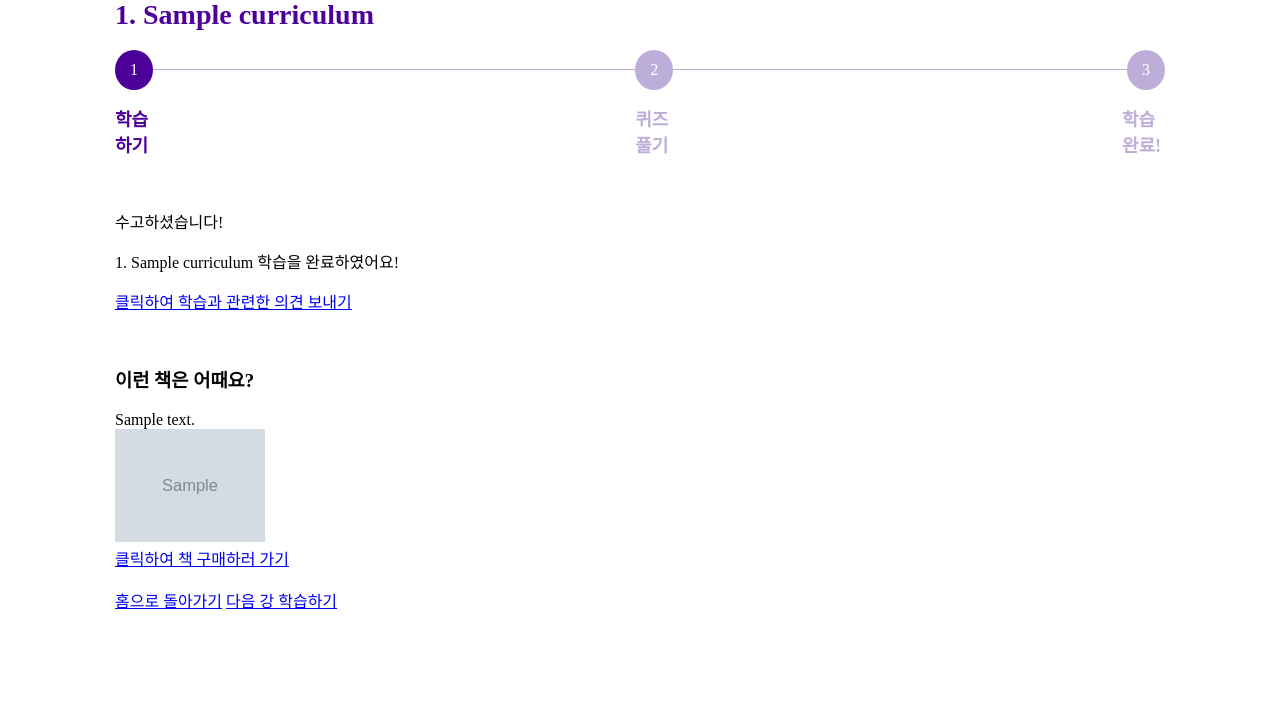
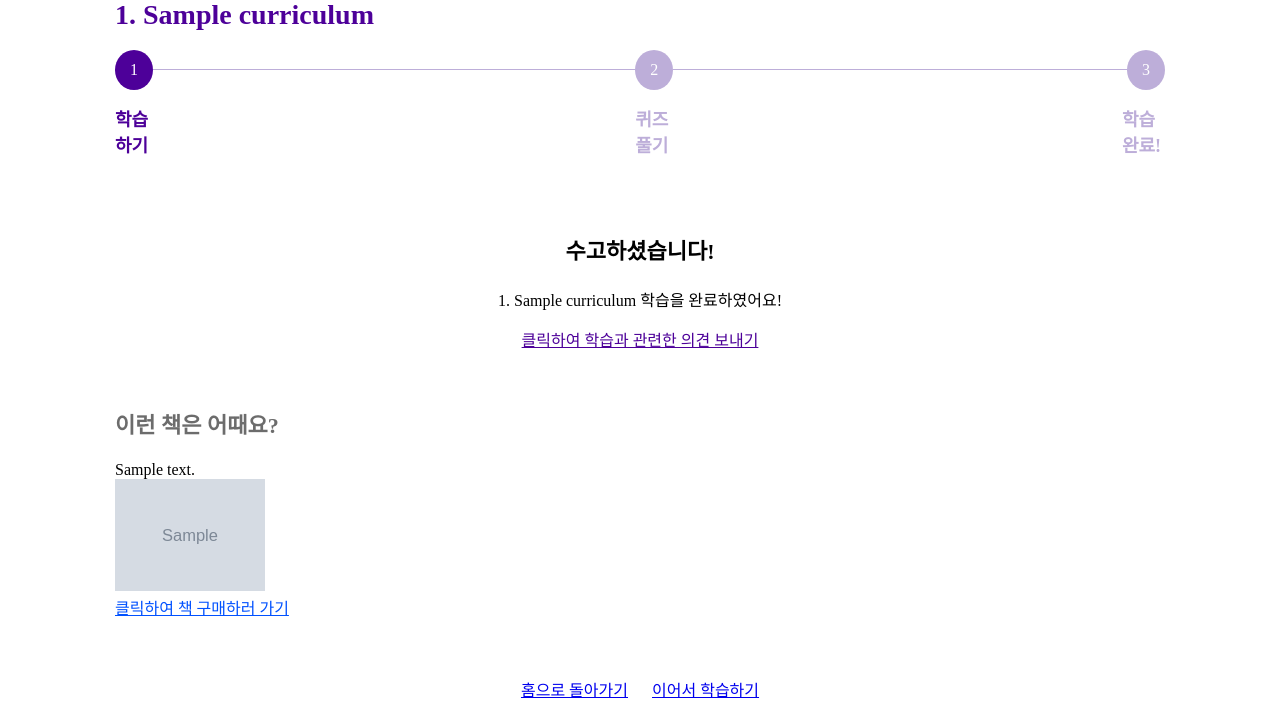
Before and after one commit to 2025-HERETHON/2025-herethon-5, a Django app: template templates/learn/learn_complete.html in a window 1280 px wide. Shown: the part 147-856 px from the top of the page. Before the commit the page ends 756 px from the top, so only its background shows below. Run offline with Django 3.2, Linux system fonts and the light colour scheme; the template is opened without the code that fills it: most values are stand-ins (such as "Sample title", 1, 10 or a date in 2020); grey boxes marked "Sample" are stand-in pictures; some web fonts are replaced.

Commit message:
Feat : 학습 완료 페이지 html 수정 완료

```diff
--- a/static/css/learn/learn_complete.css
+++ b/static/css/learn/learn_complete.css
@@ -29,6 +29,7 @@ body {
 }
 .content_container {
   padding: 0 107px;
+  align-items: center;
 }
 .progressbar_container {
   display: flex;
@@ -79,6 +80,68 @@ body {
   display: flex;
   justify-content: center;
 }
+
+/* 수정 사항 */
+
+.complete-congrats {
+  font-size: 22px;
+  font-style: normal;
+  font-weight: 700;
+  margin-bottom: 22px;
+}
+.box_content {
+  font-size: 16px;
+  font-style: normal;
+  font-weight: 400;
+  margin-bottom: 82px;
+}
+/* .button_container {
+  display: flex;
+  justify-content: flex-end;
+} */
+
+.complete_text {
+  text-align: center; /* 텍스트, 인라인요소 모두 중앙 */
+  margin: 40px auto 0 auto;
+}
+
+.complete-feedback-link {
+  margin-top: 20px;
+}
+
+.recommendation_container {
+  text-align: center;
+  margin: 32px auto;
+}
+
+.button-container {
+  display: flex;
+  justify-content: center;
+  gap: 24px; /* 버튼 사이 간격 */
+  margin-top: 40px;
+}
+.button-container a {
+  text-align: center;
+}
+
+.recommendation_text {
+  color: #6c6c6c;
+  font-size: 22px;
+  font-style: normal;
+  font-weight: 700;
+  margin-bottom: 22px;
+}
+
+.book_link {
+  color: #0051ff;
+}
+
+.complete-feedback-link {
+  color: #4d0099;
+  font-size: 16px;
+}
+
+/* 없애야할것들-참고사항 */
 .study {
   color: #4d0099;
   font-size: 18px;
@@ -137,20 +200,3 @@ button {
   border-radius: 30px;
   padding: 64px 48px;
 }
-
-.box_title {
-  font-size: 22px;
-  font-style: normal;
-  font-weight: 700;
-  margin-bottom: 22px;
-}
-.box_content {
-  font-size: 16px;
-  font-style: normal;
-  font-weight: 400;
-  margin-bottom: 82px;
-}
-.button_container {
-  display: flex;
-  justify-content: flex-end;
-}
--- a/templates/learn/learn_complete.html
+++ b/templates/learn/learn_complete.html
@@ -37,11 +37,14 @@
       <br />
 
       <!-- 내용 -->
-      <div>
-        <p>수고하셨습니다!</p>
-        <p>{{ curriculum.id }}. {{ curriculum.title }} 학습을 완료하였어요!</p>
+      <div class="complete_text">
+        <p class="complete-congrats">수고하셨습니다!</p>
+        <span class="complete-title"
+          >{{ curriculum.id }}. {{ curriculum.title }}
+        </span>
+        <span class="complete-msg">학습을 완료하였어요!</span>
         <p>
-          <a href="{% url 'feedback_create' %}"
+          <a class="complete-feedback-link" href="{% url 'feedback_create' %}"
             >클릭하여 학습과 관련한 의견 보내기</a
           >
         </p>
@@ -49,38 +52,48 @@
       <br />
 
       <!-- 책 추천 -->
-      <div>
-        <h3>이런 책은 어때요?</h3>
+      <div class="recommedation_container">
+        <h3 class="recommendation_text">이런 책은 어때요?</h3>
 
         {% for book in book_recommendations %} {{ book.content|linebreaksbr }}
         <!-- |linebreaksbr: 줄바꿈 포함 -->
         <br />
         {% if book.image %}
         <img
+          class="book_image"
           src="{{ book.image.url }}"
           alt="{{ book.title }}"
           style="width: 150px"
         />
         <br />
         {% endif %} {% if book.link %}
-        <a href="{{ book.link }}">클릭하여 책 구매하러 가기</a>
+        <a class="book_link" href="{{ book.link }}"
+          >클릭하여 책 구매하러 가기</a
+        >
         {% endif %} {% endfor %}
       </div>
       <br />
 
       <!-- 홈으로 돌아가기 & 다음 강좌 바로가기 -->
-      <a href="{% url 'learn:category_list' %}">홈으로 돌아가기</a>
+      <div class="button-container">
+        <a class="go_home" href="{% url 'learn:category_list' %}"
+          >홈으로 돌아가기</a
+        >
 
         {% if next_curriculum %}
-      <a href="{% url 'learn:curriculum' curriculum.category.slug %}"
-        >다음 강 학습하기</a
+        <a
+          class="go_next"
+          href="{% url 'learn:curriculum' curriculum.category.slug %}"
+          >이어서 학습하기</a
         >
         {% else %}
         <a
+          class="go_next"
           href="{% url 'learn:category_complete' category_slug=curriculum.category.slug %}"
-        >다음 강 학습하기</a
+          >이어서 학습하기</a
         >
         {% endif %}
       </div>
+    </div>
   </body>
 </html>
```
Lines whose indentation alone changed are shown as unchanged.
